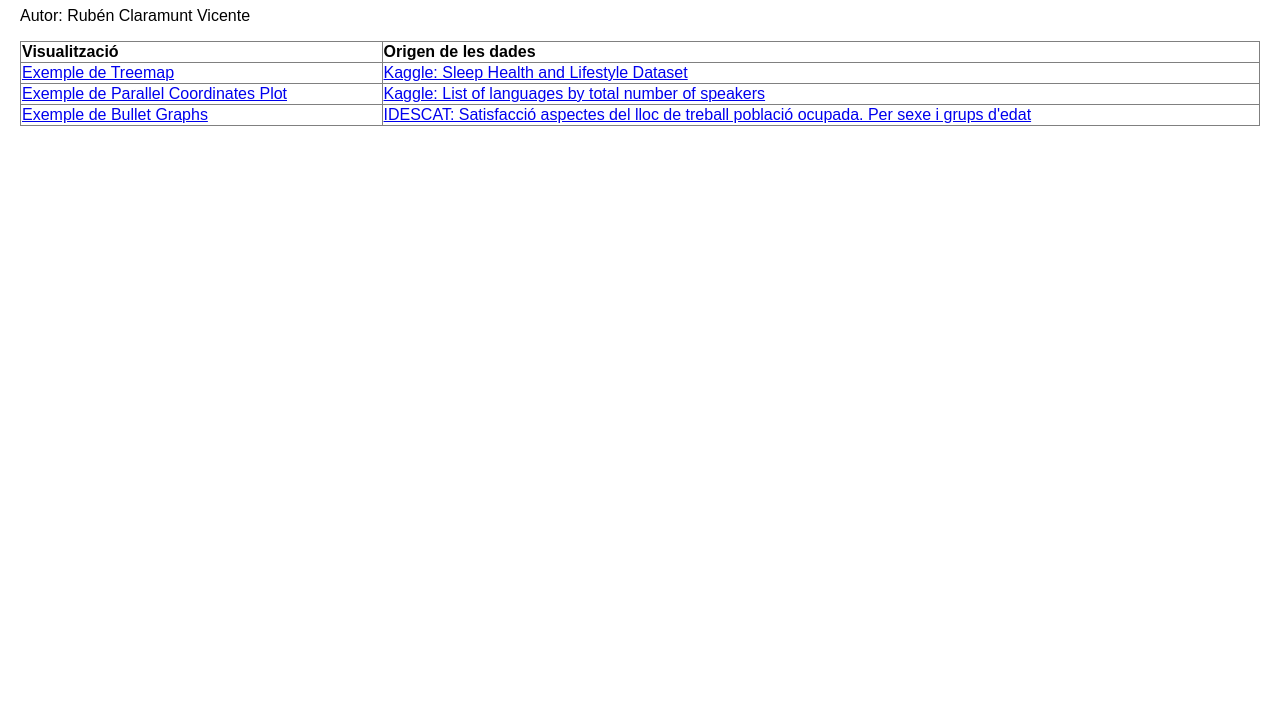
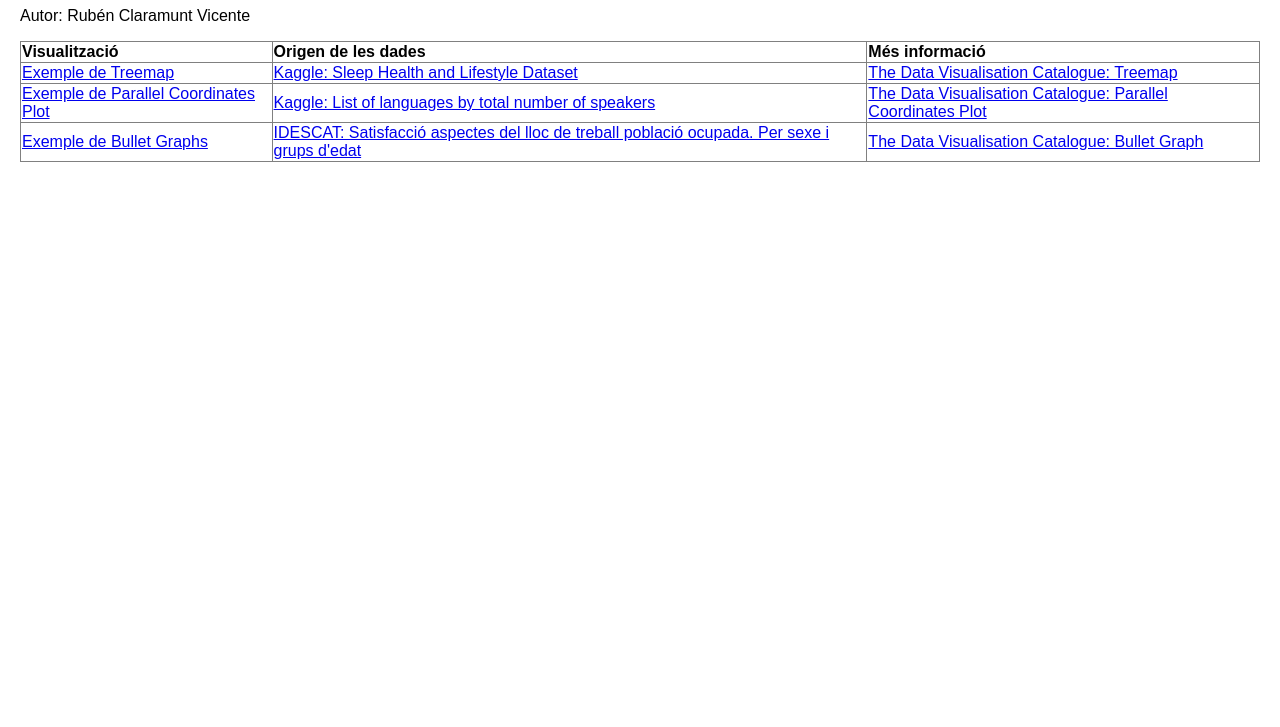
Before and after one commit to rubenclaramunt/uoc_vd_pac2, a plain HTML site: page docs/index.html in a window 1280 px wide. Shown: the part 73-800 px from the top of the page. Drawn offline with Linux system fonts and the light colour scheme.

Commit message:
Afegir més informació a index.html

```diff
--- a/docs/index.html
+++ b/docs/index.html
@@ -36,20 +36,24 @@
             <tr>
                 <th>Visualització</th>
                 <th>Origen de les dades</th>
+                <th>Més informació</th>
             </tr>
         </thead>
         <tbody>
             <tr>
                 <td><a href="PAC2_Treemap.html">Exemple de Treemap</a></td>
                 <td><a href="https://www.kaggle.com/datasets/uom190346a/sleep-health-and-lifestyle-dataset">Kaggle: Sleep Health and Lifestyle Dataset</a></td>
+                <td><a href="https://datavizcatalogue.com/methods/treemap.html">The Data Visualisation Catalogue: Treemap</a></td>
             </tr>
             <tr>
                 <td><a href="PAC2_ParallelCoordinates.html">Exemple de Parallel Coordinates Plot</a></td>
                 <td><a href="https://www.kaggle.com/datasets/rajkumarpandey02/list-of-languages-by-total-number-of-speakers">Kaggle: List of languages by total number of speakers</a></td>
+                <td><a href="https://datavizcatalogue.com/methods/parallel_coordinates.html">The Data Visualisation Catalogue: Parallel Coordinates Plot</a></td>
             </tr>
             <tr>
                 <td><a href="PAC2_Bullet.html">Exemple de Bullet Graphs</a></td>
                 <td><a href="https://www.idescat.cat/pub/?id=eqvt&n=1636">IDESCAT: Satisfacció aspectes del lloc de treball població ocupada. Per sexe i grups d'edat</a></td>
+                <td><a href="https://datavizcatalogue.com/methods/bullet_graph.html">The Data Visualisation Catalogue: Bullet Graph</a></td>
             </tr>
         </tbody>
     </table>
```
